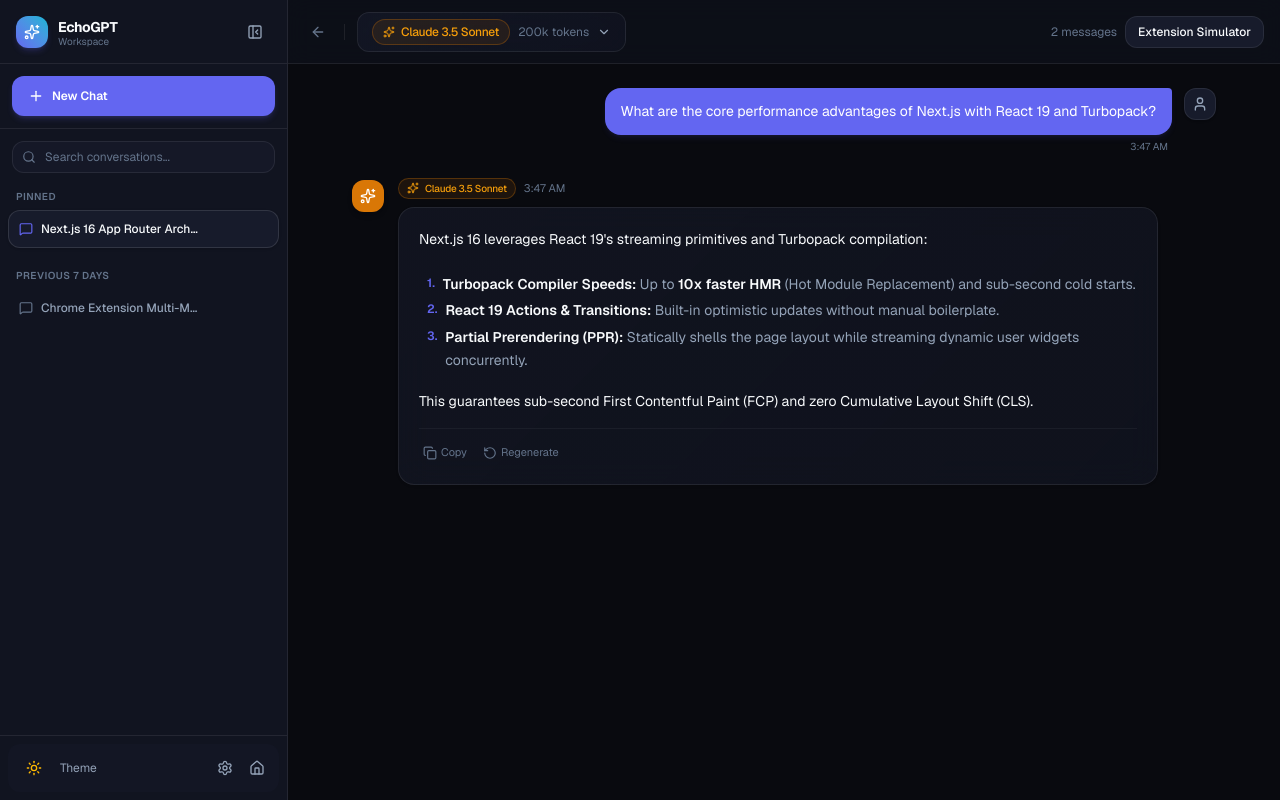
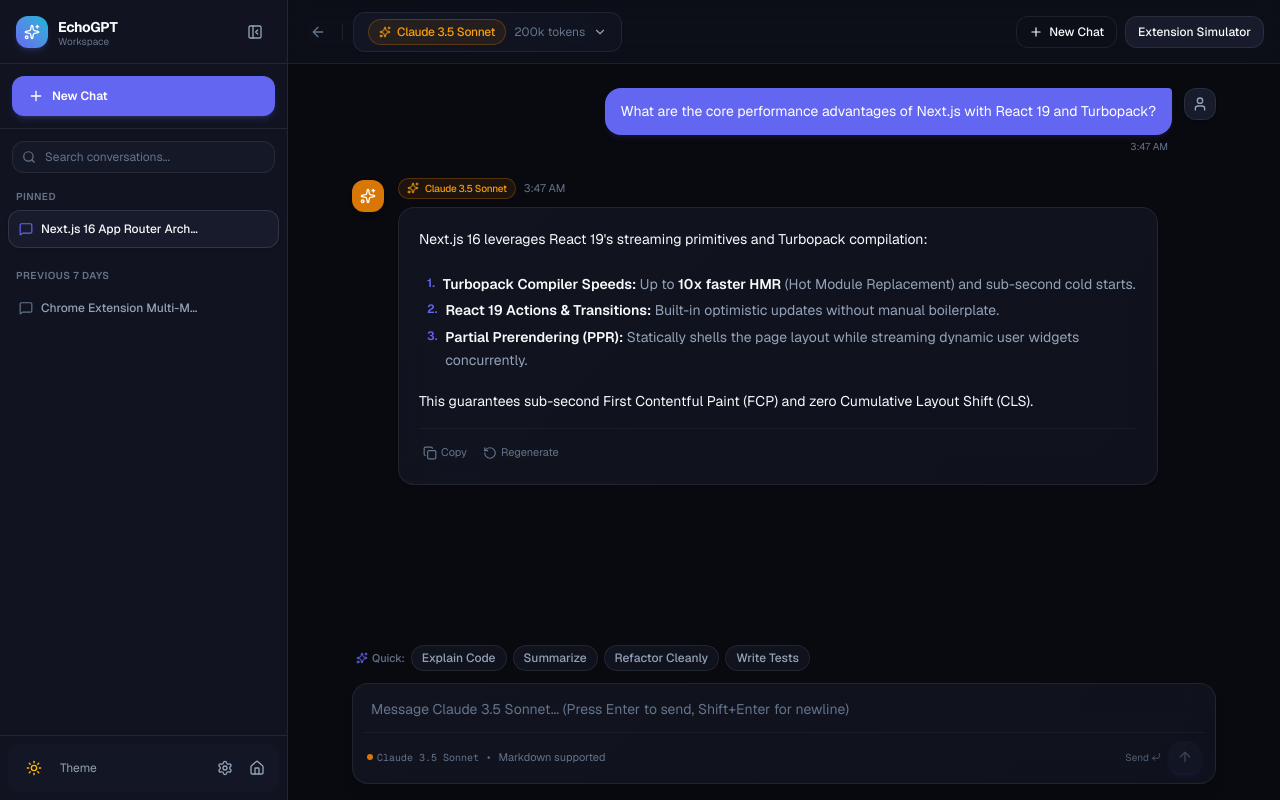
Before and after one commit to Jabirmahmud0/EchoGPT_TASK, a Next.js app: page /app in a window 1280 px wide. Built offline with nearby package versions, Linux system fonts and the light colour scheme.

Commit message:
feat(chat): build composer with typewriter streaming and quick prompt pills

```diff
--- a/app/app/page.tsx
+++ b/app/app/page.tsx
@@ -3,16 +3,19 @@
 import React, { useState } from "react";
 import { Sidebar } from "@/components/chat/sidebar";
 import { ModelSelector } from "@/components/chat/model-selector";
+import { MessageFeed } from "@/components/chat/message-feed";
+import { Composer } from "@/components/chat/composer";
 import { useChat } from "@/lib/chat-context";
 import { Button } from "@/components/ui/button";
-import { MessageFeed } from "@/components/chat/message-feed";
-import { PanelLeft, Sparkles, MessageSquare, ArrowLeft } from "lucide-react";
+import { PanelLeft, ArrowLeft, Plus } from "lucide-react";
 import Link from "next/link";
 
 export default function AppPage() {
   const [isMobileOpen, setIsMobileOpen] = useState(false);
   const [isCollapsed, setIsCollapsed] = useState(false);
-  const { activeConversation, activeModelId, setActiveModelId } = useChat();
+  const [selectedPrompt, setSelectedPrompt] = useState<string>("");
+
+  const { activeConversation, activeModelId, setActiveModelId, createNewChat } = useChat();
 
   return (
     <div className="flex h-screen w-full overflow-hidden bg-background text-foreground">
@@ -27,8 +30,8 @@
       {/* Main Workspace Stage */}
       <div className="flex flex-col flex-1 min-w-0 h-full overflow-hidden">
         {/* Top App Bar */}
-        <header className="h-16 px-4 border-b border-border-subtle bg-surface/50 backdrop-blur-md flex items-center justify-between shrink-0">
-          <div className="flex items-center gap-3">
+        <header className="h-16 px-4 border-b border-border-subtle bg-surface/50 backdrop-blur-md flex items-center justify-between shrink-0 select-none">
+          <div className="flex items-center gap-2.5">
             <button
               onClick={() => setIsMobileOpen(true)}
               className="lg:hidden p-2 rounded-lg text-text-secondary hover:text-foreground hover:bg-surface-elevated transition-colors"
@@ -54,21 +57,36 @@
           </div>
 
           <div className="flex items-center gap-2">
-            <span className="text-xs text-text-muted hidden md:inline-block">
-              {activeConversation?.messages.length || 0} messages
-            </span>
+            <Button
+              variant="outline"
+              size="sm"
+              onClick={() => createNewChat()}
+              leftIcon={<Plus className="h-3.5 w-3.5" />}
+              className="hidden sm:inline-flex text-xs h-8"
+            >
+              New Chat
+            </Button>
+
             <Link href="/extension">
-              <Button variant="secondary" size="sm" className="text-xs">
+              <Button variant="secondary" size="sm" className="text-xs h-8">
                 Extension Simulator
               </Button>
             </Link>
           </div>
         </header>
 
-        {/* Chat Message Feed */}
+        {/* Chat Message Feed Area */}
         <main className="flex-1 flex flex-col min-h-0 overflow-hidden relative">
-          <MessageFeed />
+          <MessageFeed onSelectPrompt={(p) => setSelectedPrompt(p)} />
         </main>
+
+        {/* Bottom Composer Dock */}
+        <footer className="shrink-0 bg-gradient-to-t from-background via-background/95 to-transparent pt-2">
+          <Composer
+            initialPrompt={selectedPrompt}
+            onClearInitialPrompt={() => setSelectedPrompt("")}
+          />
+        </footer>
       </div>
     </div>
   );
--- /dev/null
+++ b/components/chat/composer.tsx
@@ -0,0 +1,151 @@
+"use client";
+
+import React, { useState, useRef, useEffect } from "react";
+import { useChat } from "@/lib/chat-context";
+import { QUICK_PROMPTS, MODELS } from "@/lib/models";
+import { Button } from "@/components/ui/button";
+import { ArrowUp, Sparkles, StopCircle, CornerDownLeft } from "lucide-react";
+import { cn } from "@/lib/utils";
+
+interface ComposerProps {
+  initialPrompt?: string;
+  onClearInitialPrompt?: () => void;
+  className?: string;
+}
+
+export function Composer({
+  initialPrompt = "",
+  onClearInitialPrompt,
+  className,
+}: ComposerProps) {
+  const { sendMessage, isStreaming, activeModelId } = useChat();
+  const [prompt, setPrompt] = useState(initialPrompt);
+  const textareaRef = useRef<HTMLTextAreaElement>(null);
+  const currentModel = MODELS[activeModelId] || MODELS["claude-3-5-sonnet"];
+
+  // Update prompt if external initialPrompt changes (e.g. from empty state suggestion click)
+  useEffect(() => {
+    if (initialPrompt) {
+      setPrompt(initialPrompt);
+      onClearInitialPrompt?.();
+      textareaRef.current?.focus();
+    }
+  }, [initialPrompt, onClearInitialPrompt]);
+
+  // Auto-resize textarea
+  useEffect(() => {
+    if (textareaRef.current) {
+      textareaRef.current.style.height = "auto";
+      textareaRef.current.style.height = `${Math.min(
+        textareaRef.current.scrollHeight,
+        180
+      )}px`;
+    }
+  }, [prompt]);
+
+  const handleSubmit = async (e?: React.FormEvent) => {
+    e?.preventDefault();
+    const trimmed = prompt.trim();
+    if (!trimmed || isStreaming) return;
+
+    setPrompt("");
+    if (textareaRef.current) {
+      textareaRef.current.style.height = "auto";
+    }
+    await sendMessage(trimmed);
+  };
+
+  const handleKeyDown = (e: React.KeyboardEvent<HTMLTextAreaElement>) => {
+    if (e.key === "Enter" && !e.shiftKey) {
+      e.preventDefault();
+      handleSubmit();
+    }
+  };
+
+  return (
+    <div className={cn("w-full max-w-4xl mx-auto px-4 pb-4 pt-1", className)}>
+      {/* Quick Action Pills */}
+      <div className="flex items-center gap-1.5 overflow-x-auto pb-2 mb-1 scrollbar-none select-none">
+        <span className="text-[11px] font-medium text-text-muted flex items-center gap-1 pl-1 shrink-0">
+          <Sparkles className="h-3 w-3 text-primary" />
+          Quick:
+        </span>
+
+        {QUICK_PROMPTS.map((action) => (
+          <button
+            key={action.id}
+            type="button"
+            disabled={isStreaming}
+            onClick={() => {
+              setPrompt(action.prompt);
+              textareaRef.current?.focus();
+            }}
+            className="px-2.5 py-1 rounded-full text-xs font-medium glass-card border border-border-subtle hover:border-primary/40 hover:text-foreground text-text-secondary transition-all shrink-0 hover:bg-surface-elevated flex items-center gap-1.5 active:scale-95 disabled:opacity-50"
+          >
+            <span>{action.title}</span>
+          </button>
+        ))}
+      </div>
+
+      {/* Main Composer Box */}
+      <form
+        onSubmit={handleSubmit}
+        className="relative rounded-2xl glass-card border border-border-subtle focus-within:border-primary/50 focus-within:ring-2 focus-within:ring-primary/20 transition-all shadow-lg p-2.5 bg-surface-elevated/40"
+      >
+        <textarea
+          ref={textareaRef}
+          value={prompt}
+          onChange={(e) => setPrompt(e.target.value)}
+          onKeyDown={handleKeyDown}
+          placeholder={`Message ${currentModel.name}... (Press Enter to send, Shift+Enter for newline)`}
+          rows={1}
+          disabled={isStreaming}
+          className="w-full bg-transparent text-sm text-foreground placeholder:text-text-muted resize-none px-2 py-1 focus:outline-none max-h-[180px] leading-relaxed"
+        />
+
+        {/* Bottom Bar inside Composer */}
+        <div className="flex items-center justify-between pt-2 px-1 border-t border-border-subtle/50 text-[11px] text-text-muted select-none">
+          <div className="flex items-center gap-2">
+            <span className="inline-flex items-center gap-1 font-mono text-[10px]">
+              <span
+                className="h-1.5 w-1.5 rounded-full"
+                style={{ backgroundColor: currentModel.accentColor }}
+              />
+              {currentModel.name}
+            </span>
+            <span>•</span>
+            <span className="hidden sm:inline">
+              {prompt.length > 0 ? `${prompt.length} chars` : "Markdown supported"}
+            </span>
+          </div>
+
+          <div className="flex items-center gap-2">
+            <span className="text-[10px] text-text-muted/80 hidden sm:inline-flex items-center gap-0.5">
+              <span>Send</span>
+              <CornerDownLeft className="h-2.5 w-2.5" />
+            </span>
+
+            <Button
+              type="submit"
+              size="icon"
+              disabled={!prompt.trim() || isStreaming}
+              className={cn(
+                "h-8 w-8 rounded-xl transition-all",
+                prompt.trim() && !isStreaming
+                  ? "bg-primary text-white shadow-md shadow-primary/25 hover:scale-105"
+                  : "bg-surface-elevated text-text-muted opacity-50"
+              )}
+              aria-label="Send prompt"
+            >
+              {isStreaming ? (
+                <StopCircle className="h-4 w-4 animate-pulse text-amber-400" />
+              ) : (
+                <ArrowUp className="h-4 w-4" />
+              )}
+            </Button>
+          </div>
+        </div>
+      </form>
+    </div>
+  );
+}
```
